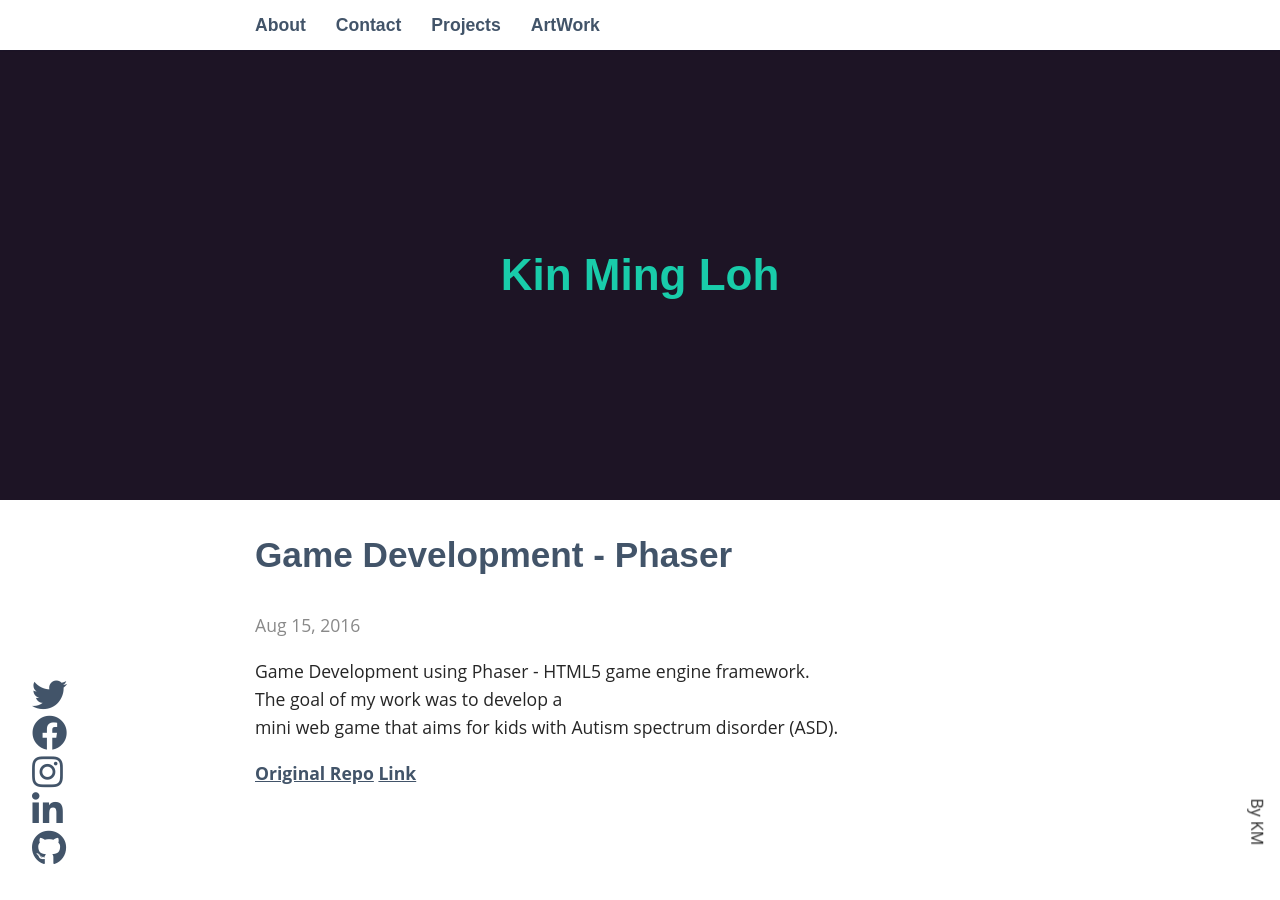
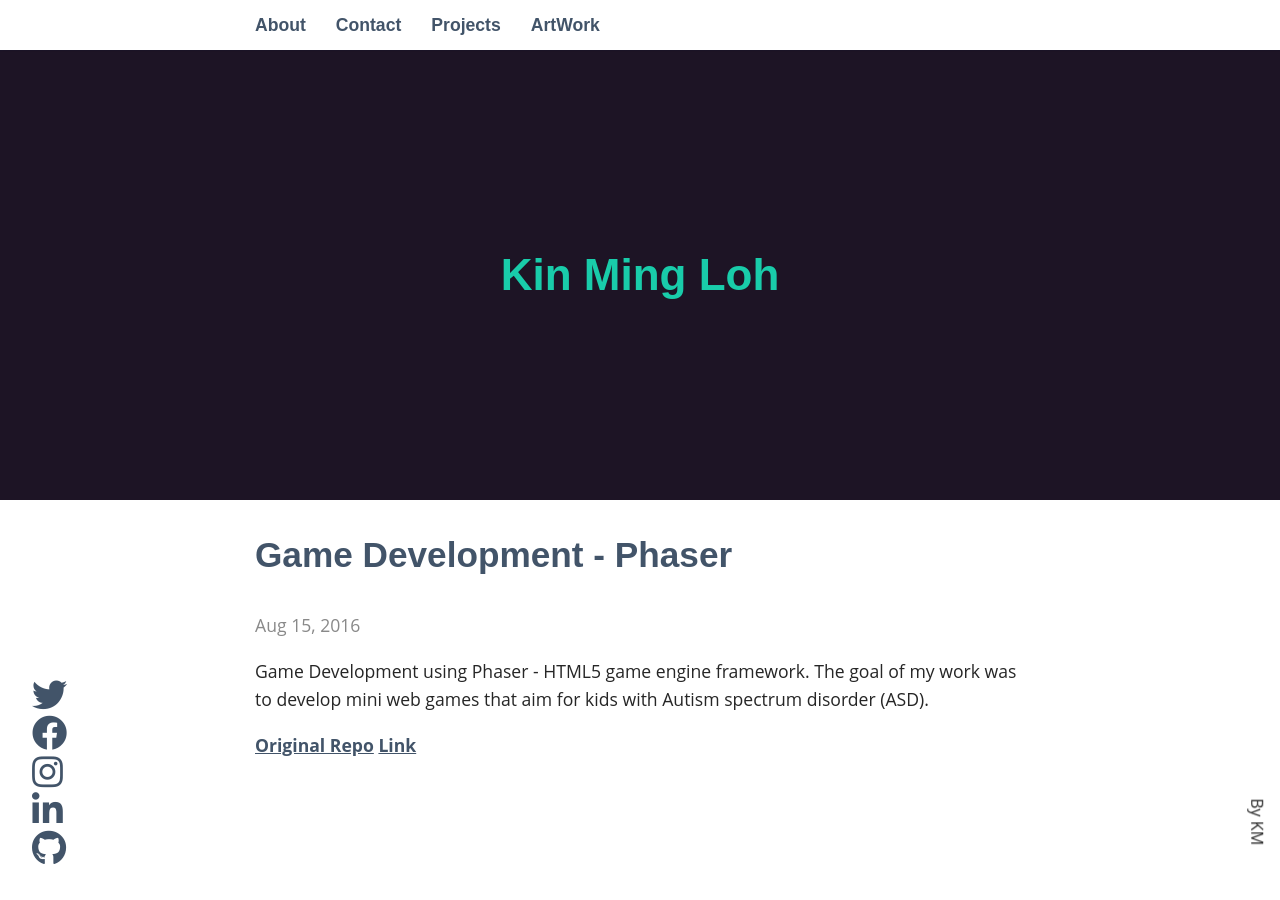
Before and after one commit to kinming92/kinming92.github.io, a Jekyll site: the page built from _posts/2019-07-19-game-dev-phaser.md, in a window 1280 px wide. Built offline with Jekyll 4.4.1, drawn with Linux system fonts in a browser that asks for light colours; nearby versions of some CDN libraries.

Commit message:
proof read

```diff
--- a/_posts/2019-07-19-game-dev-phaser.md
+++ b/_posts/2019-07-19-game-dev-phaser.md
@@ -8,7 +8,7 @@
 ---
 
 Game Development using Phaser - HTML5 game engine framework.
-The goal of my work was to develop a mini web game that aims for kids with Autism spectrum disorder (ASD).
+The goal of my work was to develop mini web games that aim for kids with Autism spectrum disorder (ASD).
 
 [Original Repo](https://github.com/interaction-lab/games-old/tree/Kin)
 [Link](https://game-old-phaser.firebaseapp.com/)
```
Also changed, not shown: _posts/2020-03-25-react-tutorial.md (+1 -1 lines).
